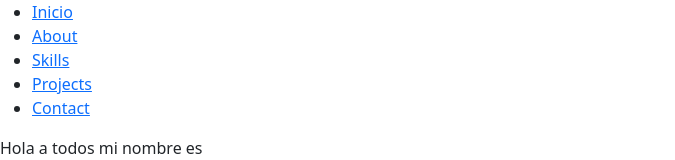
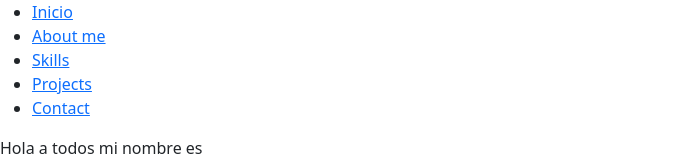
Before and after one commit to BryanPool99/Portfolio, a React (Create React App) app: page / in a window 1280 px wide. Shown: the top 160 px of the page, without its empty margins (0-675 px from the left). Built offline with nearby package versions, Linux system fonts and the light colour scheme.

Commit message:
component header

```diff
--- a/src/components/Header/Navbar/Navbar.js
+++ b/src/components/Header/Navbar/Navbar.js
@@ -8,7 +8,7 @@ export default function Navbar() {
               <Link to="/">Inicio</Link>
             </li>
             <li>
-              <Link to="/about">About</Link>
+              <Link to="/about">About me</Link>
             </li>
             <li>
               <Link to="/skills">Skills</Link>
@@ -21,6 +21,5 @@ export default function Navbar() {
             </li>
         </ul>
     </nav>
-
   )
 }
```
